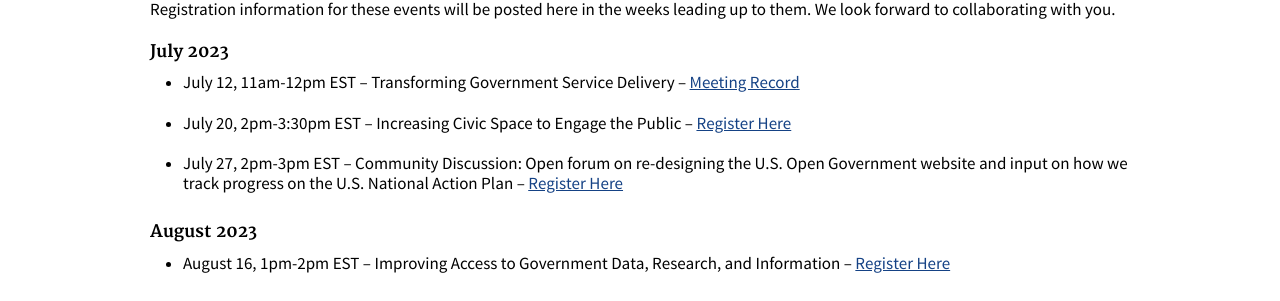
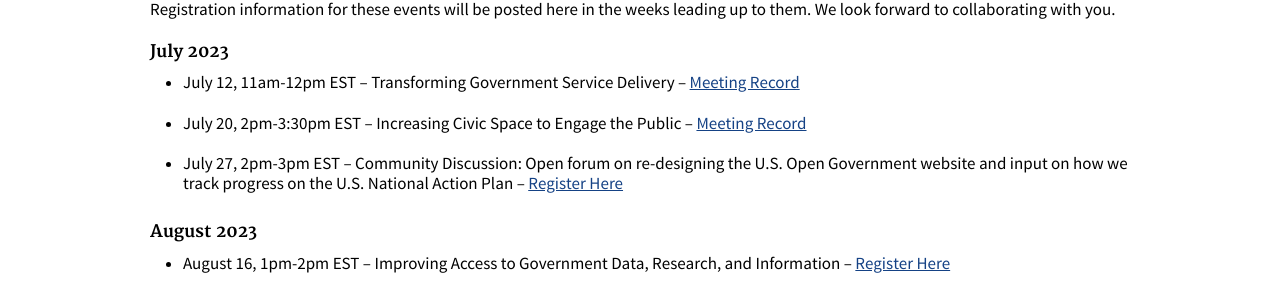
Before and after one commit to GSA/open.usa.gov, a Jekyll site: the page built from pages/meeting/2023-public-engagement-schedule.md, in a window 1280 px wide. Shown: the part 551-852 px from the top of the page. Built offline with Jekyll 4.4.1, drawn with Linux system fonts in a browser that asks for light colours.

Commit message:
Update 2023-public-engagement-schedule.md

```diff
--- a/pages/meeting/2023-public-engagement-schedule.md
+++ b/pages/meeting/2023-public-engagement-schedule.md
@@ -16,7 +16,7 @@ Registration information for these events will be posted here in the weeks leadi
 #### July 2023
 
 * July 12, 11am-12pm EST – Transforming Government Service Delivery – [Meeting Record](/meeting/july-2023-public-engagement-transforming-government-service-delivery/)
-* July 20, 2pm-3:30pm EST – Increasing Civic Space to Engage the Public – [Register Here](https://pitc.zoomgov.com/webinar/register/WN_pO2RBzW-QHuwMHINlXF5dg)
+* July 20, 2pm-3:30pm EST – Increasing Civic Space to Engage the Public – [Meeting Record](/meeting/july-2023-public-engagement-increasing-civic-space-to-engage-the-public/)
 * July 27, 2pm-3pm EST – Community Discussion: Open forum on re-designing the U.S. Open Government website and input on how we track progress on the U.S. National Action Plan – [Register Here](https://gsa.zoomgov.com/meeting/register/vJIscOyprT4sHVgaju_0fCO6_NrhPTp0DVo)
 
 
```
